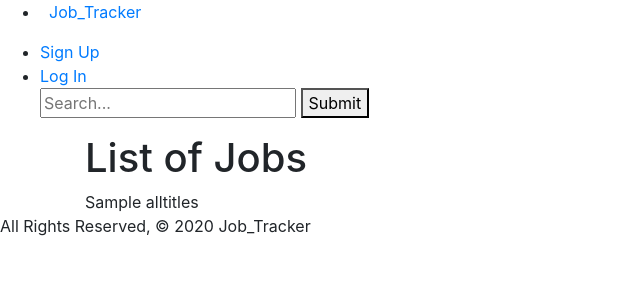
After one commit to jannnnnnnnnn/job_tracker_app, a Django app: template core_app/templates/search.html in a window 1280 px wide. The commit adds this page. Shown: the top 300 px of the page, without its empty margins (0-640 px from the left). Run offline with Django 3.2, Linux system fonts and the light colour scheme; the template is opened without the code that fills it: most values are stand-ins (such as "Sample title", 1, 10 or a date in 2020); some libraries are stand-ins or nearby versions.

Commit message:
search.html and beautifulsoup set up

```diff
--- a/core_app/templates/base.html
+++ b/core_app/templates/base.html
@@ -1,6 +1,6 @@
 {% load static %}
 
-<!DOCTYPE html >
+<!DOCTYPE html>
 <html lang="en">
   <head>
     <meta charset="UTF-8" />
@@ -31,6 +31,17 @@
           </ul>
           <ul class="right">
             <li><a href="{% url 'signup' %}">Sign Up</a></li>
+            <li><a href="{% url 'login' %}">Log In</a></li>
+            <form method="get" action="search/">
+              {% csrf_token %}
+              <input
+                id="search_box"
+                type="text"
+                name="search_box"
+                placeholder="Search..."
+              />
+              <button id="search_submit" type="submit">Submit</button>
+            </form>
           </ul>
         </div>
       </nav>
--- /dev/null
+++ b/core_app/templates/search.html
@@ -0,0 +1,4 @@
+{% extends 'base.html' %} {% block content %}
+
+<h1>List of Jobs</h1>
+{{alltitles}} {% endblock %}
--- a/core_app/urls.py
+++ b/core_app/urls.py
@@ -4,5 +4,6 @@ from . import views
 urlpatterns = [
     path('', views.home, name='home'),
     path('accounts/', include('django.contrib.auth.urls')),
-    path('accounts/signup/', views.signup, name='signup')
+    path('accounts/signup/', views.signup, name='signup'),
+    path('accounts/login/search/', views.search, name='search')
 ]
```
Also changed, not shown: core_app/soup.py (added, +11 -0 lines), core_app/views.py (+15 -2 lines), job_tracker_app/templates/search.html (deleted).
